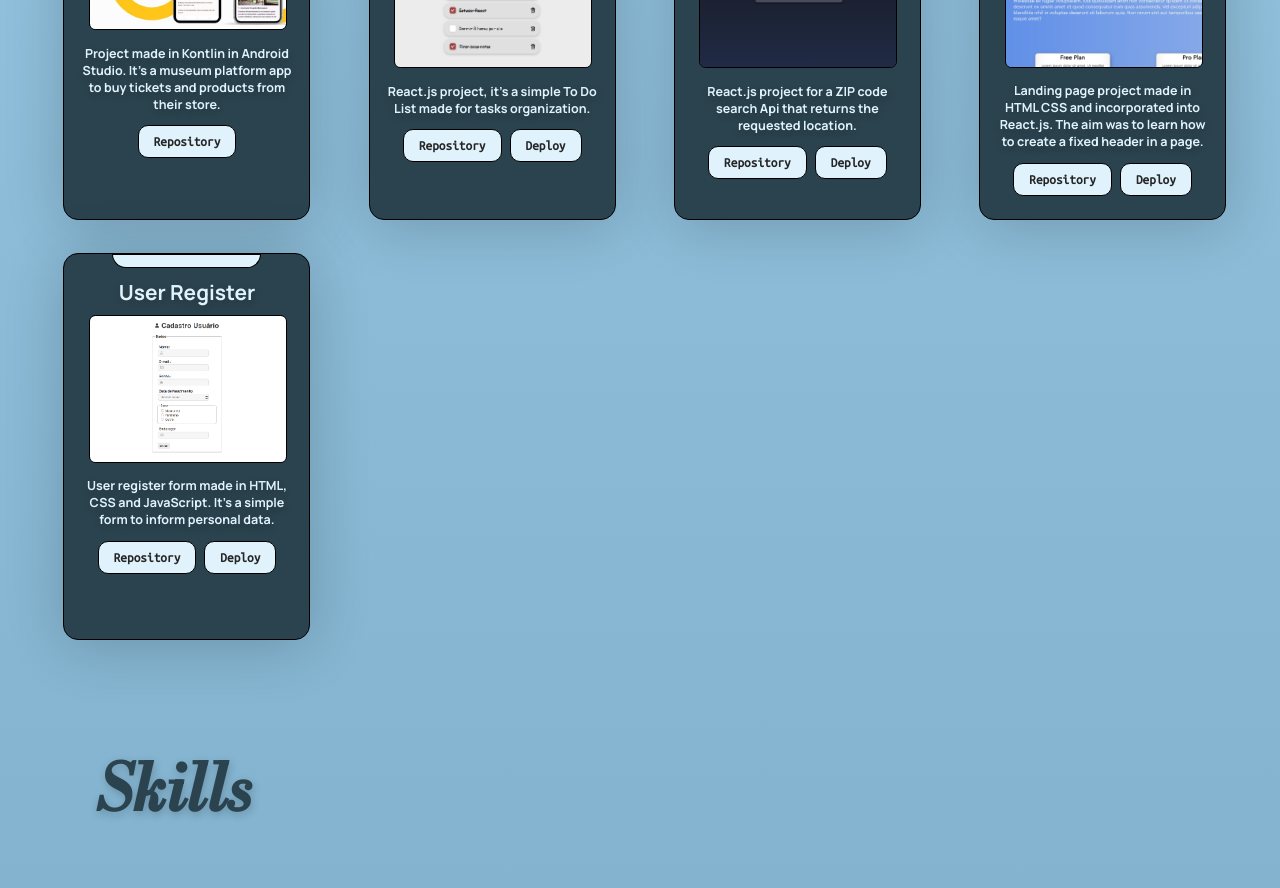
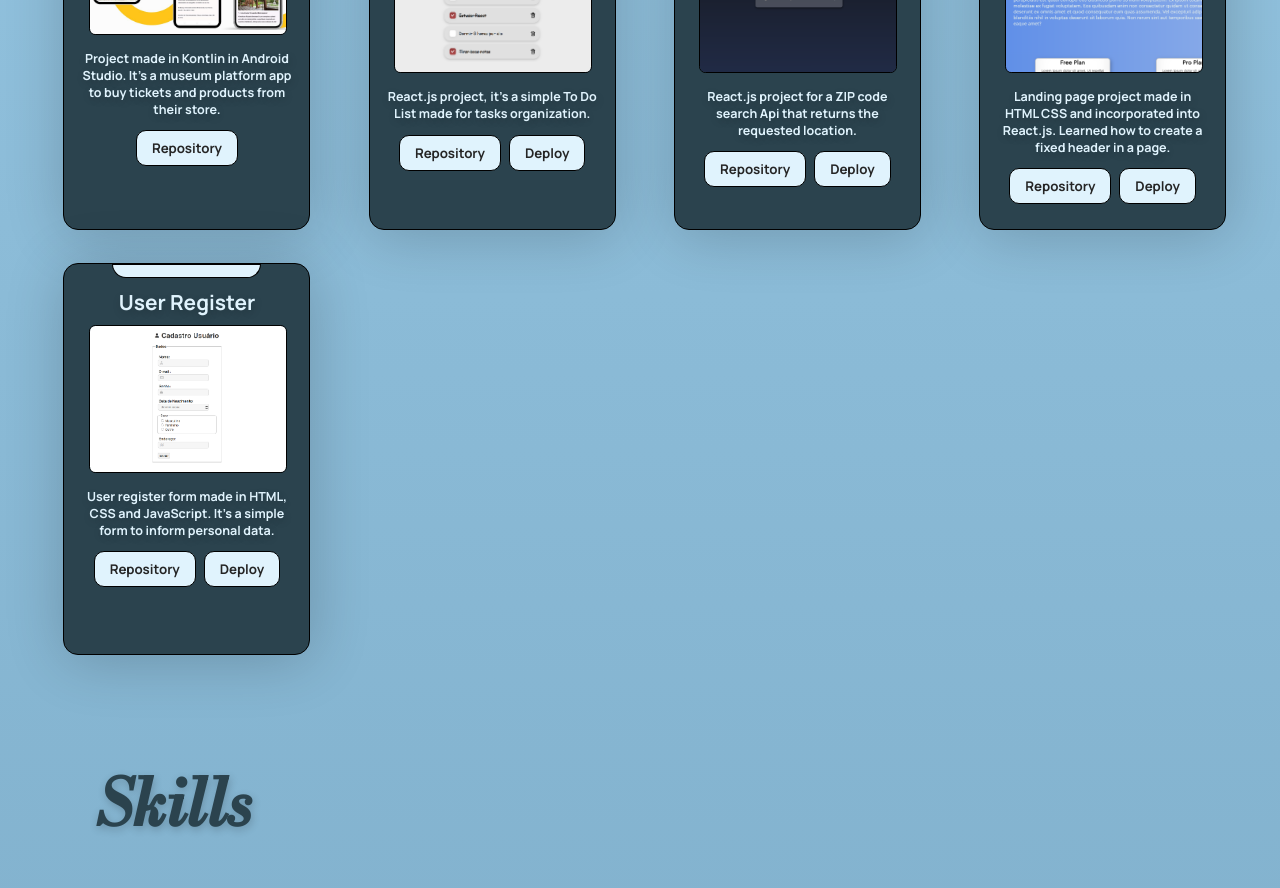
Before and after one commit to marcelopetroni/Portifolio, a React (Vite) app: page / in a window 1280 px wide. Shown: the part 1680-2568 px from the top of the page. Built offline with nearby package versions, Linux system fonts and the light colour scheme.

Commit message:
correção estética

```diff
--- a/src/components/Card.sass
+++ b/src/components/Card.sass
@@ -2,7 +2,7 @@
 .card
     font-family: 'Manrope', sans-serif
     width: 245px
-    height: 385px
+    height: 390px
     background: #2b434e
     border-radius: 15px
     box-shadow: 1px 5px 60px 0px rgba(0, 0, 0, 0.2)
@@ -80,7 +80,7 @@
     flex-direction: row
     gap: 0.5rem
     a
-        font-family: 'Ubuntu Mono', monospace
+        font-family: 'Manrope', sans-serif
         text-decoration: none
         color: #252525
 button
--- a/src/components/Home.sass
+++ b/src/components/Home.sass
@@ -31,7 +31,7 @@ main
     white-space: nowrap
     margin-left: 0.8rem
     margin-top: 2.6rem
-    font-family: 'Libre Bodoni', sans-serif
+    font-family: 'Libre Bodoni', 'Manrope', sans-serif
 
 .titulo
     color: #253b46
@@ -138,8 +138,8 @@ main
 
 .skills-container
     min-height: 60vh
-    font-family: 'Ubuntu Mono', monospace
-    font-size: 1.8rem
+    font-family: 'Manrope', sans-serif
+    font-size: 1.6rem
     margin-bottom: 3rem
     display: grid
     grid-template-columns: repeat(2, minmax(250px, 1fr))
@@ -158,7 +158,8 @@ main
 
 .skill h4
     margin-bottom: 0.2rem
-    font-size: 1.7rem
+    font-size: 1.35rem
+    font-weight: bold
 
 .percentage-container
     border: solid black
@@ -385,7 +386,7 @@ main
         font-size: 0.8rem
 
     .skills-container
-        font-size: 1.8rem
+        font-size: 1.6rem
         grid-template-columns: repeat(2, minmax(200px, 1fr))
 
     .skill
@@ -640,7 +641,7 @@ main
         margin-left: 0
 
     .skills-container
-        font-size: 2.1rem
+        font-size: 2rem
         margin-left: 7rem
 
     .percentage-container
--- a/src/projects/landingPage/index.jsx
+++ b/src/projects/landingPage/index.jsx
@@ -9,7 +9,7 @@ const Landingpage = () => {
       <div className="img">
         <img src={background} alt="Landing Page project image" className='imagem'/>
       </div>
-      <p className="job">Landing page project made in HTML CSS and incorporated into React.js. The aim was to learn how to create a fixed header in a page.</p>
+      <p className="job">Landing page project made in HTML CSS and incorporated into React.js. Learned how to create a fixed header in a page.</p>
       <div className="buttons">
         <button><a href="https://github.com/marcelopetroni/LandingPage" target='_blank'>Repository</a></button>
         <button><a href="https://landing-page-henna-one.vercel.app/" target='_blank'>Deploy</a></button>
```
